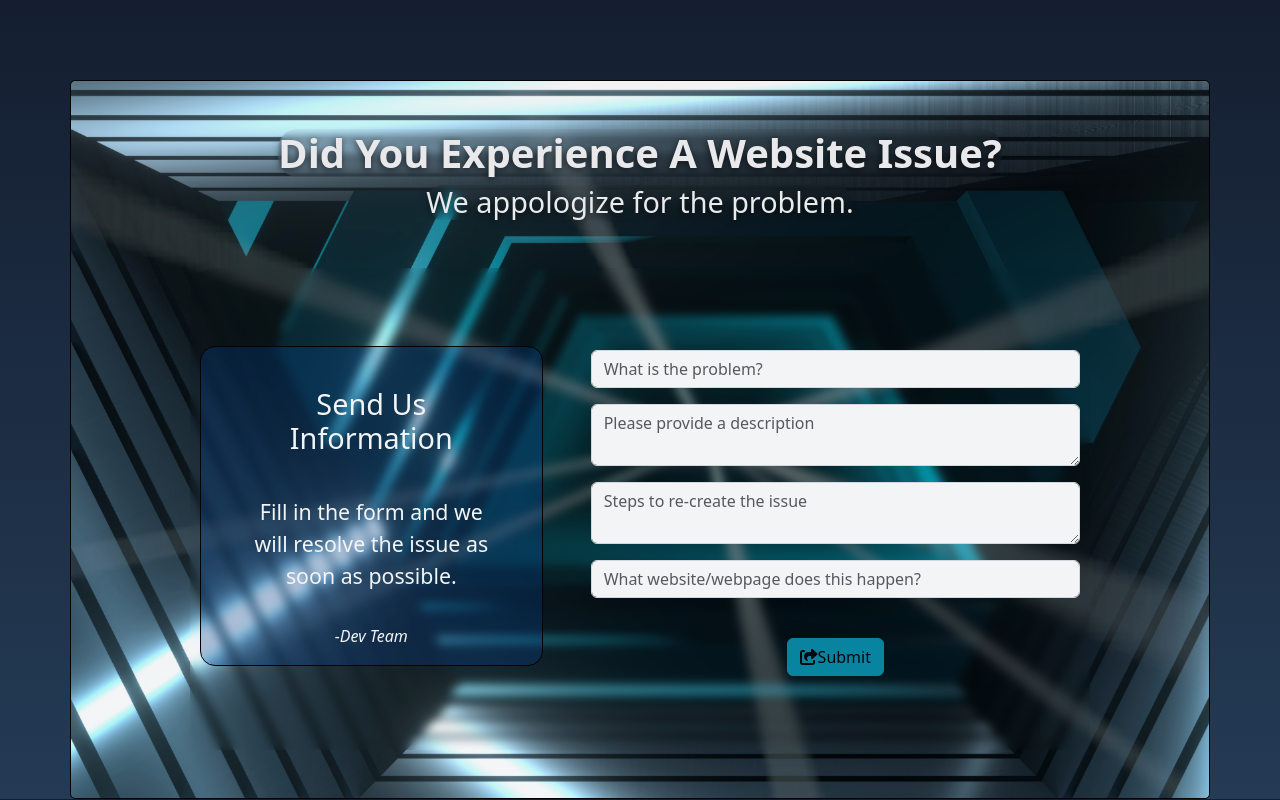
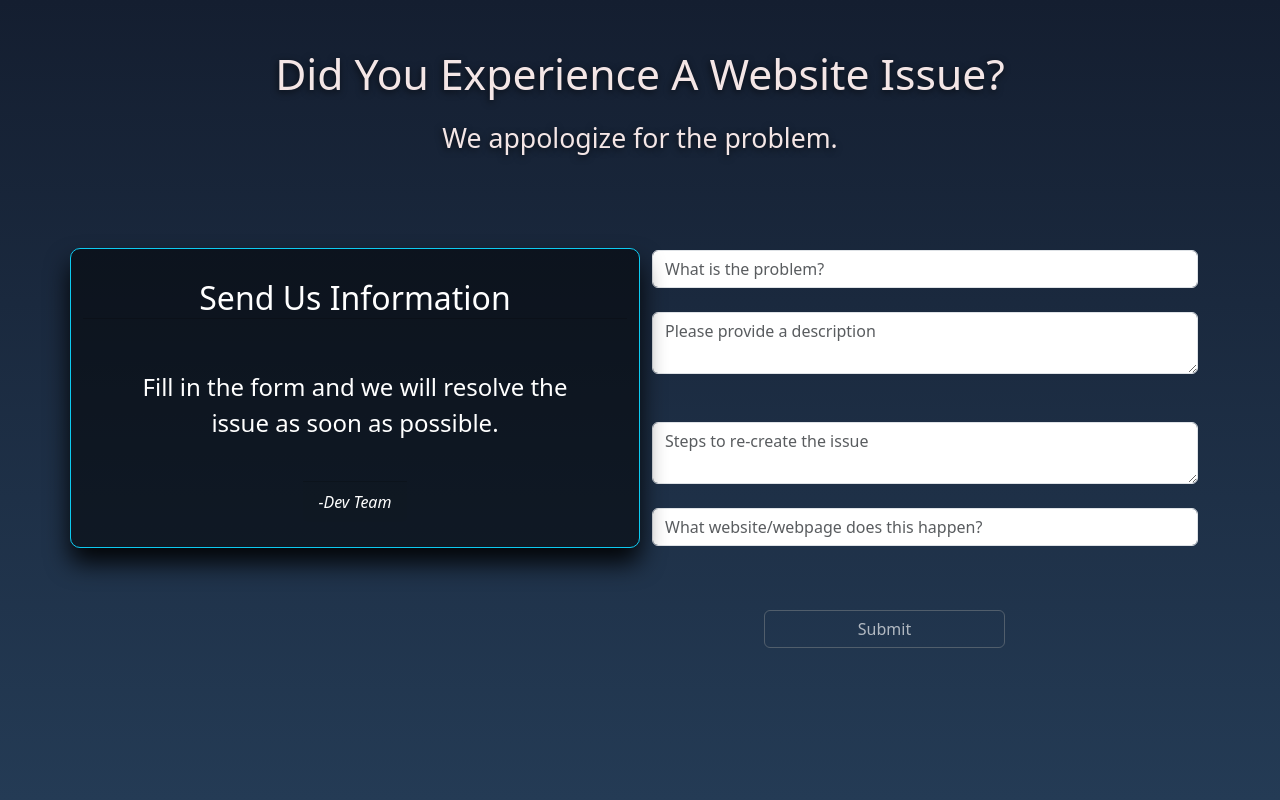
Before and after one commit to JesseLeviHall/Bug-Tracker-MERN, a React (Create React App) app in the folder frontend/: page /publicform in a window 1280 px wide. Built offline with nearby package versions, Linux system fonts and the light colour scheme; a web font is replaced by a local one.

Commit message:
layout final touches

```diff
--- a/frontend/src/Views/Components/MyBugCard.jsx
+++ b/frontend/src/Views/Components/MyBugCard.jsx
@@ -26,7 +26,7 @@ export default function bugCard(props) {
   return (
     <Col className="mt-5" md="4">
       <Card className="mt-2">
-        <CardTitle className="mt-2 text-center" tag="h5">
+        <CardTitle className="mt-2 p-1 text-center" tag="h5">
           {props.bug.name}
         </CardTitle>
         <CardBody>
--- a/frontend/src/Views/Pages/Dashboard/Dashboard.jsx
+++ b/frontend/src/Views/Pages/Dashboard/Dashboard.jsx
@@ -30,7 +30,7 @@ export default function Dashboard() {
     midCount = filterBugs(2);
     lowCount = filterBugs(3);
     content = (
-      <>
+      <div style={{ height: "100vh" }}>
         <Row>
           <Col className="mt-5" md="4">
             <DashboardItem
@@ -54,7 +54,7 @@ export default function Dashboard() {
             />
           </Col>
         </Row>
-      </>
+      </div>
     );
   } else if (bugStatus === "failed") {
     content = <p>{error}</p>;
--- a/frontend/src/Views/Pages/PublicForm/PublicForm.jsx
+++ b/frontend/src/Views/Pages/PublicForm/PublicForm.jsx
@@ -3,9 +3,18 @@ import { useDispatch } from "react-redux";
 import { useNavigate } from "react-router-dom";
 import { addBug } from "../../../Controllers/Reducers/bugSlice";
 import "./publicform.css";
-import { FontAwesomeIcon } from "@fortawesome/react-fontawesome";
-import { faShareFromSquare } from "@fortawesome/free-solid-svg-icons";
-import { Form, Row, FormGroup, Input, Col, Button } from "reactstrap";
+import {
+  Card,
+  CardHeader,
+  CardText,
+  Form,
+  Row,
+  FormGroup,
+  Input,
+  Col,
+  Button,
+  CardFooter,
+} from "reactstrap";
 
 const PublicForm = () => {
   const dispatch = useDispatch();
@@ -47,26 +56,34 @@ const PublicForm = () => {
   };
 
   return (
-    <div id="container" className="container-sm ">
+    <div id="container" className="container-fluid">
+      <Row>
         <h1 id="h1" className="mt-5">
           Did You Experience A Website Issue?
         </h1>
+      </Row>
+      <Row>
         <h2 id="h2" className=" mb-5">
           We appologize for the problem.
         </h2>
-      <div id="message-container">
-        <div className="contact-info">
-          <h4 id="h4">Send Us Information</h4>
-          <p id="p">
-            Fill in the form and we will resolve the issue as soon as possible.
-          </p>
-          <div className="icon-text">
+      </Row>
+      <div className="container-sm" id="message-container">
+        <Row sm="2">
+          <Card color="info" outline id="card">
+            <CardHeader id="cardheader" tag="h4">
+              Send Us Information
+            </CardHeader>
+            <CardText id="cardtext">
+              Fill in the form and we will resolve the issue as soon as
+              possible.
+            </CardText>
+            <CardFooter className="icon-text">
               <i className="icon">-Dev Team</i>
-          </div>
-        </div>
-        <Form className="ms-5 mt-4" onSubmit={formSubmit}>
+            </CardFooter>
+          </Card>
+          <Form onSubmit={formSubmit}>
             <Row className="mt-5">
-            <FormGroup>
+              <FormGroup className="mb-4">
                 <Input
                   value={name}
                   onChange={onNameChanged}
@@ -75,7 +92,7 @@ const PublicForm = () => {
                   placeholder="What is the problem?"
                 />
               </FormGroup>
-            <FormGroup>
+              <FormGroup className="mb-5">
                 <Input
                   value={details}
                   onChange={onDetailsChanged}
@@ -85,7 +102,7 @@ const PublicForm = () => {
                 />
               </FormGroup>
             </Row>
-          <FormGroup className="sm-ms-4">
+            <FormGroup className="mb-4">
               <Col sm={12}>
                 <Input
                   value={steps}
@@ -98,7 +115,7 @@ const PublicForm = () => {
                 />
               </Col>
             </FormGroup>
-          <FormGroup className="sm-ms-4">
+            <FormGroup>
               <Col sm={12}>
                 <Input
                   value={webpage}
@@ -108,17 +125,23 @@ const PublicForm = () => {
                   placeholder="What website/webpage does this happen?"></Input>
               </Col>
             </FormGroup>
-          <FormGroup className="sm-ms-4">
+            <FormGroup className="ms-md-3">
+              <Col className="ms-5">
                 <Button
+                  id="login-box-a"
                   disabled={!canSave}
-              className="mt-4 mb-5"
-              color="info"
+                  className="mt-5 ms-5 col-6"
                   type="submit">
-              <FontAwesomeIcon icon={faShareFromSquare} />
+                  <span></span>
+                  <span></span>
+                  <span></span>
+                  <span></span>
                   Submit
                 </Button>
+              </Col>
             </FormGroup>
           </Form>
+        </Row>
       </div>
     </div>
   );
--- a/frontend/src/Views/Pages/PublicForm/Thankyou.jsx
+++ b/frontend/src/Views/Pages/PublicForm/Thankyou.jsx
@@ -1,27 +1,24 @@
 import React from "react";
 import "./publicform.css";
+import { Row, Card, CardHeader, CardFooter, CardText } from "reactstrap";
 
 const Thankyou = () => {
   return (
-    <div id="container" className="container-sm ">
-      <h1 id="h1" className="mt-5">
-        Did You Experience A Website Issue?
-      </h1>
-      <h2 id="h2" className=" mb-5">
-        We appologize for the problem.
-      </h2>
-      <div id="message-container">
-        <div className="contact-info">
-          <p id="p">
-            Thank you very much for reporting the issue to us so we can resolve
-            it as soon as possible. have a great rest of your day
-          </p>
-          <div className="icon-text">
+    <div id="container" className="container-fluid">
+      <Row className="m-5">
+        <Card color="info" outline id="card2">
+          <CardHeader id="cardheader" tag="h4">
+            Thank You
+          </CardHeader>
+          <CardText id="cardtext">
+            Thank for reporting the issue so we can resolve it as soon as
+            possible. <br /> have a great rest of your day
+          </CardText>
+          <CardFooter className="icon-text mb-3">
             <i className="icon">-Dev Team</i>
-          </div>
-        </div>
-        <p id="p">HERE</p>
-      </div>
+          </CardFooter>
+        </Card>
+      </Row>
     </div>
   );
 };
--- a/frontend/src/Views/Pages/PublicForm/publicform.css
+++ b/frontend/src/Views/Pages/PublicForm/publicform.css
@@ -1,83 +1,79 @@
 #container {
-  margin-top: 80px;
-  overflow-x: hidden;
-  display: flex;
-  opacity: 95%;
-  flex-direction: column;
-  align-items: center;
-  text-align: center;
-  max-height: 1800px;
-  width: 100%;
-  background-image: url("../../../img/back3.jpg") ;
-  background-size: cover;
-  background-position: fixed;
-  border: 1px solid black;
-  border-radius: 5px;
+  height: 100vh;
+  margin:0;
+  padding:0;
 }
 
 #message-container {
-  backdrop-filter: blur(5px);
-  max-width: 900px;
-  margin-bottom: 3rem;
-  border-radius: 25px;
-  overflow: hidden;
-  padding: 10px;
-  display: flex;
-  flex-direction: row;
-
+  min-height: 50vh;
 }
 
-.contact-info {
-  background: rgba(6, 67, 146, 0.3);
-  flex: 0 1 40%;
-  border-radius: 15px;
-  max-height: 320px;
-  backdrop-filter: blur(45px);
-  padding: 40px;
-  color: white;
-  display: flex;
-  flex-direction: column;
-  border: 1px solid black;
-  margin-top: 68px;
+#card {
+  height: 300px;
+  margin-top: 46px;
+  box-shadow: 0 15px 25px rgba(0, 0, 0, .9);
+  border-radius: 10px;
+  color: #fff;
+  background: rgba(0, 0, 0, .5);
+}
+
+#card2 {
+  margin-top: 46px;
+  box-shadow: 0 15px 25px rgba(0, 0, 0, .9);
+  border-radius: 10px;
+  color: #fff;
+  background: rgba(0, 0, 0, .5);
+}
+
+#cardheader {
+  margin-top: 30px;
+  padding: 0;
+  text-align: center;
+  font-size: 24pt;
+}
+
+#cardtext {
+  text-align: center;
+  margin-top: 50px;
+  margin-left: 35px ;
+  margin-right: 35px ;
+  font-size: 18pt;
+}
+
+.icon-text {
+  margin-top: 30px;
+  text-align: center;
+  margin: auto;
 }
 
 #h1 {
-  backdrop-filter: blur(5px);
-  font-weight: 600;
-  color: whitesmoke;
-  border-radius: 20px;
   text-shadow: -1px 2px 7px rgba(0, 0, 0, 0.64);
+  margin-top: 30px;
+  padding: 0;
+  text-align: center;
+  font-size: 32pt;
+  color: rgb(244, 230, 230)
 }
 
 #h2 {
-  max-width: 800px;
-  backdrop-filter: blur(5px);
-  font-size: 1.8rem;
-  color: whitesmoke;
-  border-radius: 20px;
   text-shadow: -1px 2px 7px rgba(0, 0, 0, 0.64);
+  margin-top: 15px;
+  padding: 0;
+  text-align: center;
+  font-size: 20pt;
+  color: rgb(244, 230, 230)
 }
 
-#h4 {
-  margin-top: 0;
-  font-size: 1.8rem;
-  font-weight: 500;
-
+#login-box-a {
+  background: transparent;
 }
 
-#p {
-  font-weight: 300;
-  margin-top: 2rem;
-  margin-bottom: 2rem;
-  font-size: 16pt;
-
+#login-box-a:hover {
+  background: #03e9f4;
+  color: #fff;
+  border-radius: 5px;
+  box-shadow: 0 0 5px #03e9f4,
+  0 0 25px #03e9f4,
+  0 0 50px #03e9f4,
+  0 0 100px #03e9f4;
 }
-
-i {
-  font-style: italic;
-
-}
-
-Col {
-  display: flex;
-}
```
Lines whose indentation alone changed are shown as unchanged.
